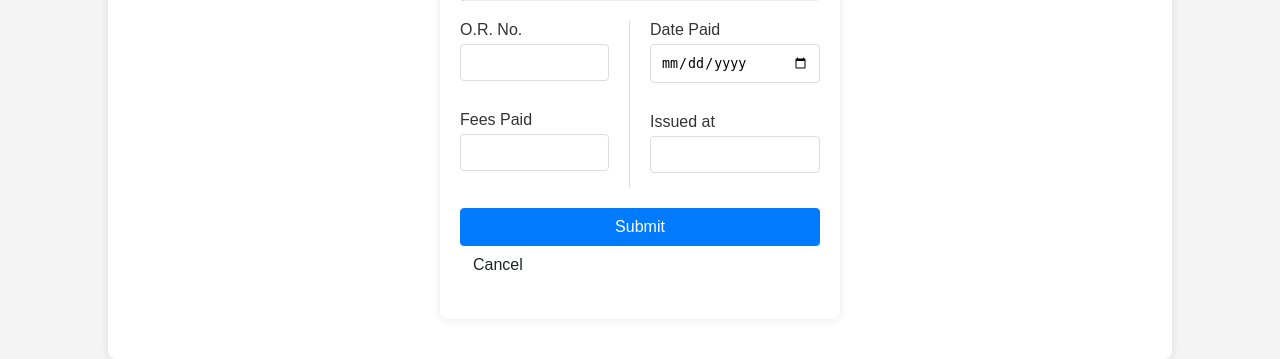
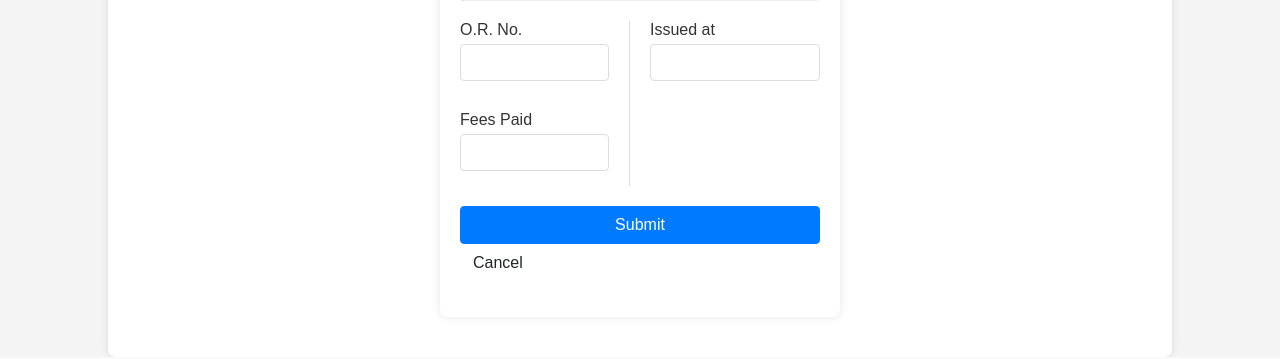
Before and after one commit to lxjaiji/zone, a PHP site: page /add_locational.php in a window 1280 px wide. Shown: the part 1402-1761 px from the top of the page. Run offline with PHP 8.4, Linux system fonts and the light colour scheme; a user stored in the database is signed in; data comes from the database, SQL or seed files in the repository.

Commit message:
I corrected multiple database column errors in add_locational.php. The file had several columns that did not exist in the database, so I removed them to ensure the INSERT statement matches the database schema.

```diff
--- a/add_locational.php
+++ b/add_locational.php
@@ -12,7 +12,7 @@ $link = get_db_connection();
 // Define variables
 $applicant_name = $developer_name = $developer_address = $project_name = "";
 $right_over_land = $land_area = $building_area = $decision = "";
-$location = $issue_date = $or_number = $fees_paid = $date_paid = $issued_at = "";
+$location = $issue_date = $or_number = $fees_paid = $issued_at = "";
 $encoded_by_user_id = $_SESSION["id"];
 $errors = [];
 
@@ -45,7 +45,6 @@ if ($_SERVER["REQUEST_METHOD"] == "POST") {
     $decision = trim($_POST['decision']);
     $or_number = trim($_POST['or_number']);
     $fees_paid = trim($_POST['fees_paid']);
-    $date_paid = trim($_POST['date_paid']);
     $issued_at = trim($_POST['issued_at']);
 
     for ($i = 1; $i <= 10; $i++) {
@@ -86,18 +85,18 @@ if ($_SERVER["REQUEST_METHOD"] == "POST") {
         $sql = "INSERT INTO locational_clearances (
                     applicant_name, applicant_address, developer_name, developer_address, project_location, date_filed, expiration_date, clearance_number,
                     project_name, right_over_land, land_area, building_area, decision,
-                    or_number, fees_paid, date_paid, issued_at, encoded_by_user_id,
+                    or_number, fees_paid, issued_at, encoded_by_user_id,
                     condition1_monitoring, condition2_non_compliance, condition3_other_agencies,
                     condition4_activity_applied_for, condition5_no_major_expansion,
                     condition6_not_cert_ownership, condition7_misrepresentation, condition8_commencement_period,
                     condition9_revoked, condition10_provisional
-                ) VALUES (?, ?, ?, ?, ?, ?, ?, ?, ?, ?, ?, ?, ?, ?, ?, ?, ?, ?, ?, ?, ?, ?, ?, ?, ?, ?, ?, ?)";
+                ) VALUES (?, ?, ?, ?, ?, ?, ?, ?, ?, ?, ?, ?, ?, ?, ?, ?, ?, ?, ?, ?, ?, ?, ?, ?, ?, ?, ?)";
 
         if ($stmt = mysqli_prepare($link, $sql)) {
-            mysqli_stmt_bind_param($stmt, "sssssssssssssdssiiiiiiiiiii",
+            mysqli_stmt_bind_param($stmt, "sssssssssssssdssiiiiiiiiii",
                 $applicant_name, $applicant_address, $developer_name, $developer_address, $project_location, $date_filed, $expiration_date, $clearance_number,
                 $project_name, $right_over_land, $land_area, $building_area, $decision,
-                $or_number, $fees_paid, $date_paid, $issued_at, $encoded_by_user_id,
+                $or_number, $fees_paid, $issued_at, $encoded_by_user_id,
                 $conditions['condition1'], $conditions['condition2'], $conditions['condition3'], $conditions['condition4'],
                 $conditions['condition5'], $conditions['condition6'],
                 $conditions['condition7'], $conditions['condition8'],
@@ -255,10 +254,6 @@ $condition_texts = [
                         </div>
                     </div>
                     <div class="form-column">
-                        <div class="form-group">
-                            <label>Date Paid</label>
-                            <input type="date" name="date_paid" class="form-control">
-                        </div>
                          <div class="form-group">
                             <label>Issued at</label>
                             <input type="text" name="issued_at" class="form-control">
```
